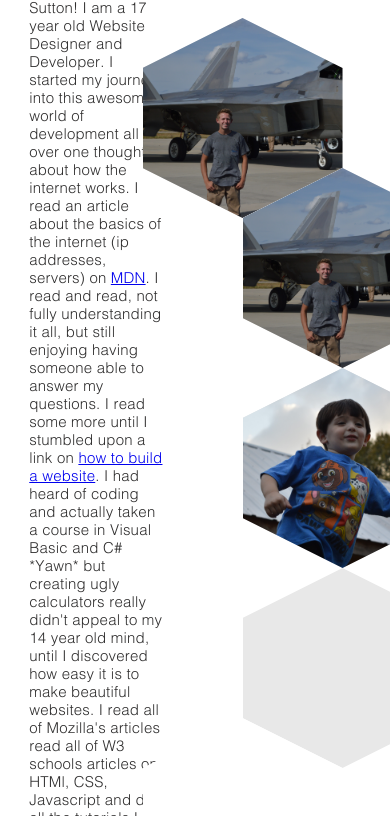
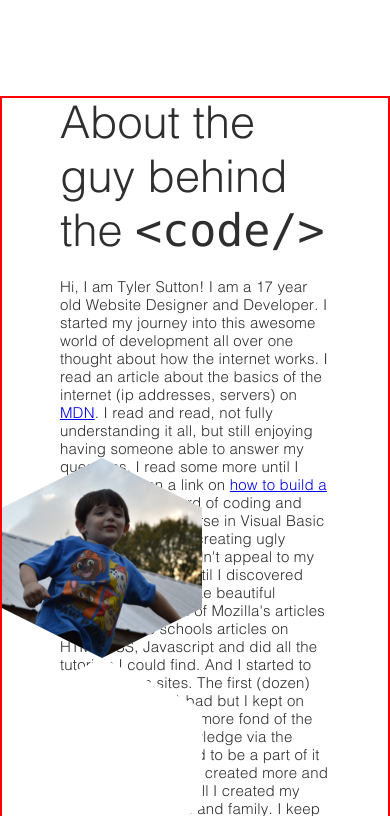
Before and after one commit to Tylers309/personal-site-revamp, a React (Create React App) app: page / in a window 390 px wide. Shown: the part 748-1564 px from the top of the page. Built offline with nearby package versions, Linux system fonts and the light colour scheme.

Commit message:
Added media query to about-left

```diff
--- a/src/about/about.js
+++ b/src/about/about.js
@@ -79,6 +79,7 @@ const Wrapper = styled.div`
   height: 100%;
 
   position: relative;
+  border: 2px solid red;
 `;
 
 const AboutLeft = styled.div`
@@ -89,6 +90,10 @@ const AboutLeft = styled.div`
   justify-content: center;
 
   float: left;
+
+  @media (max-width: 768px) {
+    width: 100%;
+  }
 
 `;
 
```
